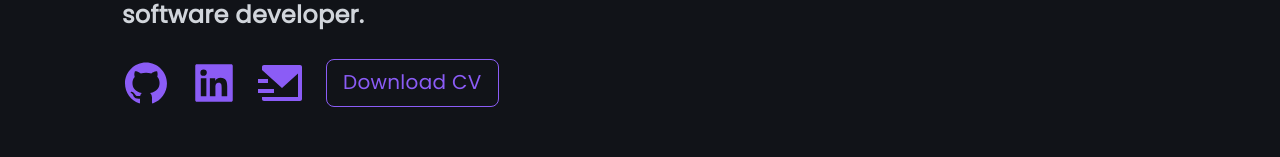
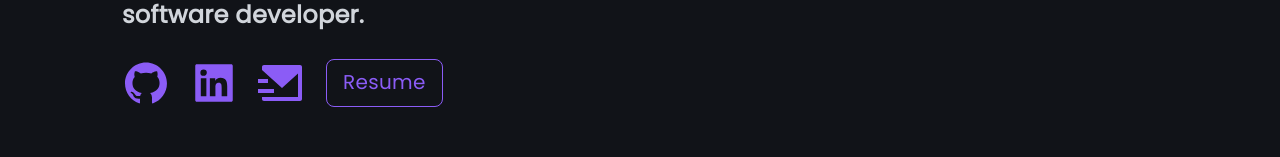
Before and after one commit to erjavaskivuori/erjavaskivuori.github.io, a React (Create React App) app: page / in a window 1280 px wide. Shown: the part 475-632 px from the top of the page. Built offline with nearby package versions, Linux system fonts and the light colour scheme.

Commit message:
changed cv source

```diff
--- a/src/components/Home.jsx
+++ b/src/components/Home.jsx
@@ -54,11 +54,12 @@
               <RiMailSendFill />
             </a>
             <a
-              href="/cv_test.pdf"
-              download="vaskivuori_cv"
+              target="_blank"
+              rel="noopener noreferrer"
+              href="https://drive.google.com/file/d/1R3q60-LtzDJViEb2_1deWuNHv5PbRwo3/view?usp=sharing"
               className="button-hover rounded-lg border border-violet-500 px-4 py-2 text-xs md:text-xl text-violet-500"
             >
-              Download CV
+              Resume
             </a>
           </div>
         </div>
```
